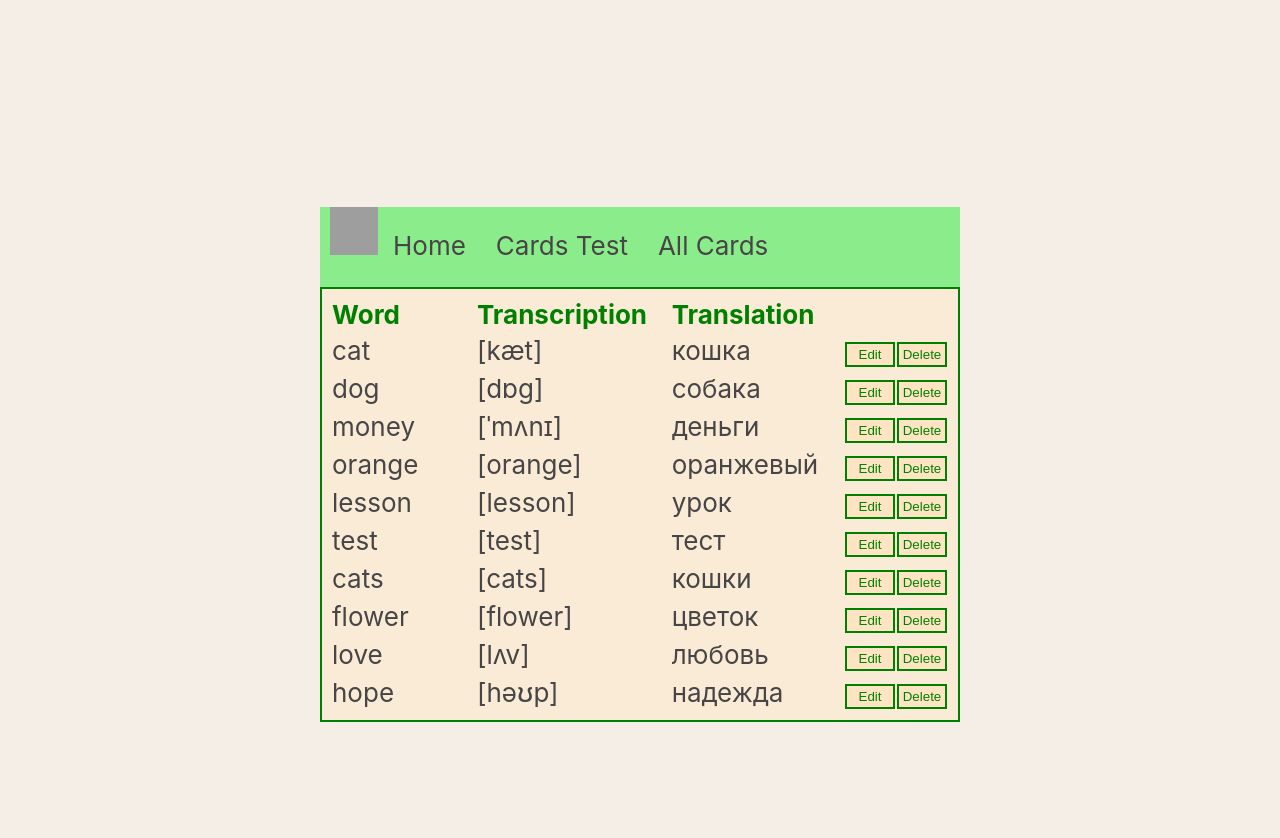
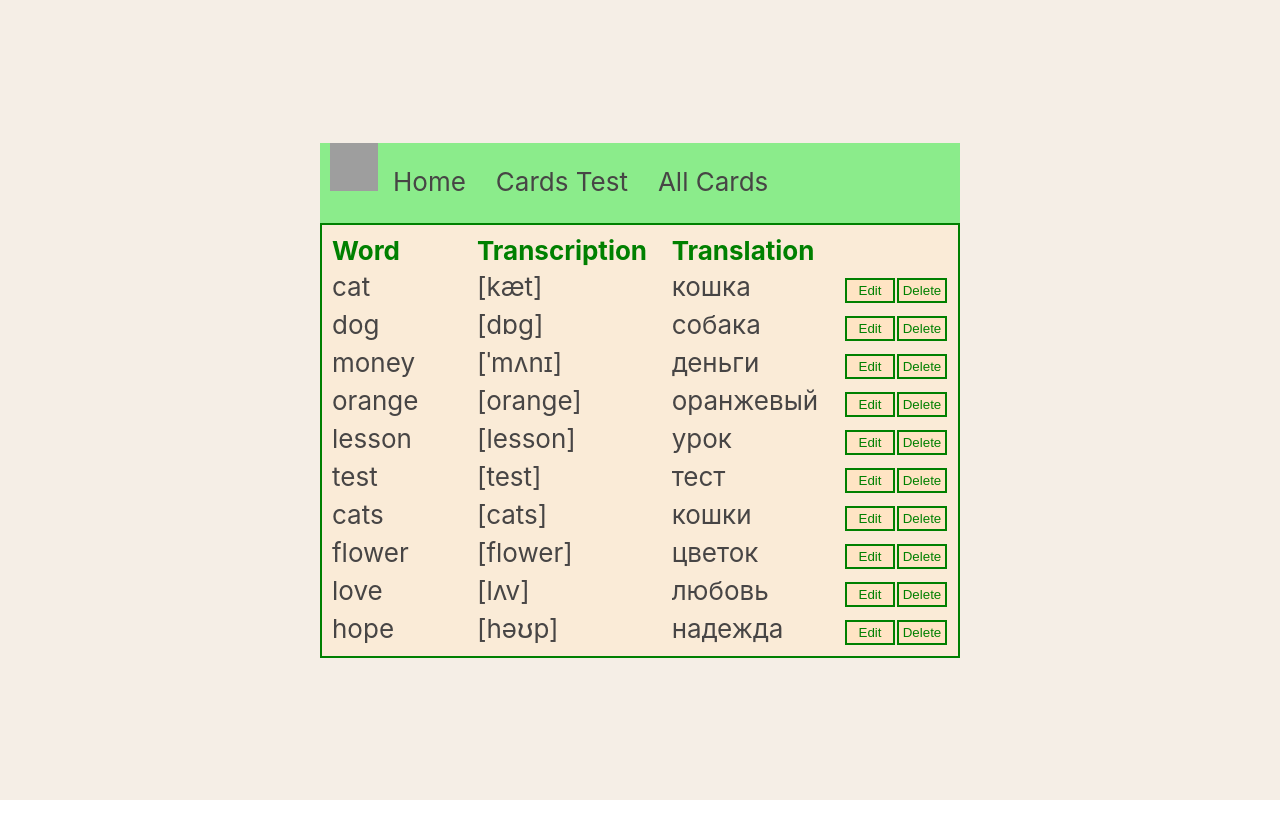
Before and after one commit to EvgeniyaKalinichenko/Language-app, a React (Create React App) app in the folder language-app/: page / in a window 1280 px wide. Shown: the top 838 px of the page. After the commit the page ends 800 px from the top, so only its background shows below. Built offline with nearby package versions, Linux system fonts and the light colour scheme; grey boxes are pictures that could not be loaded.

Commit message:
Create second branch

```diff
--- a/language-app/src/App.css
+++ b/language-app/src/App.css
@@ -11,7 +11,7 @@
   justify-content: center;
   font-size: calc(10px + 2vmin);
   color: rgb(71, 69, 69);
-  padding-top: 5%;
+  padding-top: 0px;
 }
 
 /* .App-link {
```
